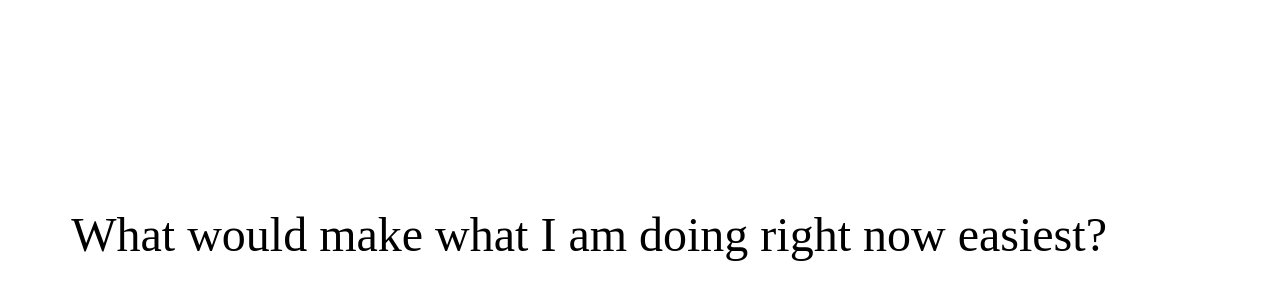
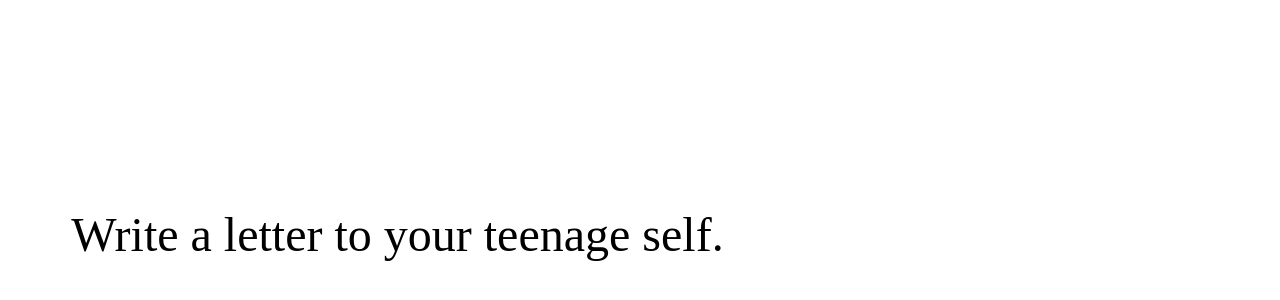
Before and after one commit to trevrr/prompts, a plain HTML site: page index.html in a window 1280 px wide. Shown: the part 214-514 px from the top of the page. Drawn offline with Linux system fonts and the light colour scheme.

Commit message:
Choose random prompt

```diff
--- a/index.html
+++ b/index.html
@@ -14,10 +14,17 @@
     }
   </style>
   <script type="text/javascript" src="prompts.js"></script>
+ <script type="text/javascript">
+  var choosePrompt = function() {
+    var prompt = myPrompts[Math.floor(Math.random() * myPrompts.length)];
+    document.getElementById("dailyprompt").innerText = prompt;
+  };
+  window.addEventListener('DOMContentLoaded', choosePrompt);
+ </script>
 </head>
 <body>
-<p>
-What would make what I am doing right now easiest?
+<p id=dailyprompt>
+<!-- What would make what I am doing right now easiest? -->
 </p>
 </body>
 </html>
```
